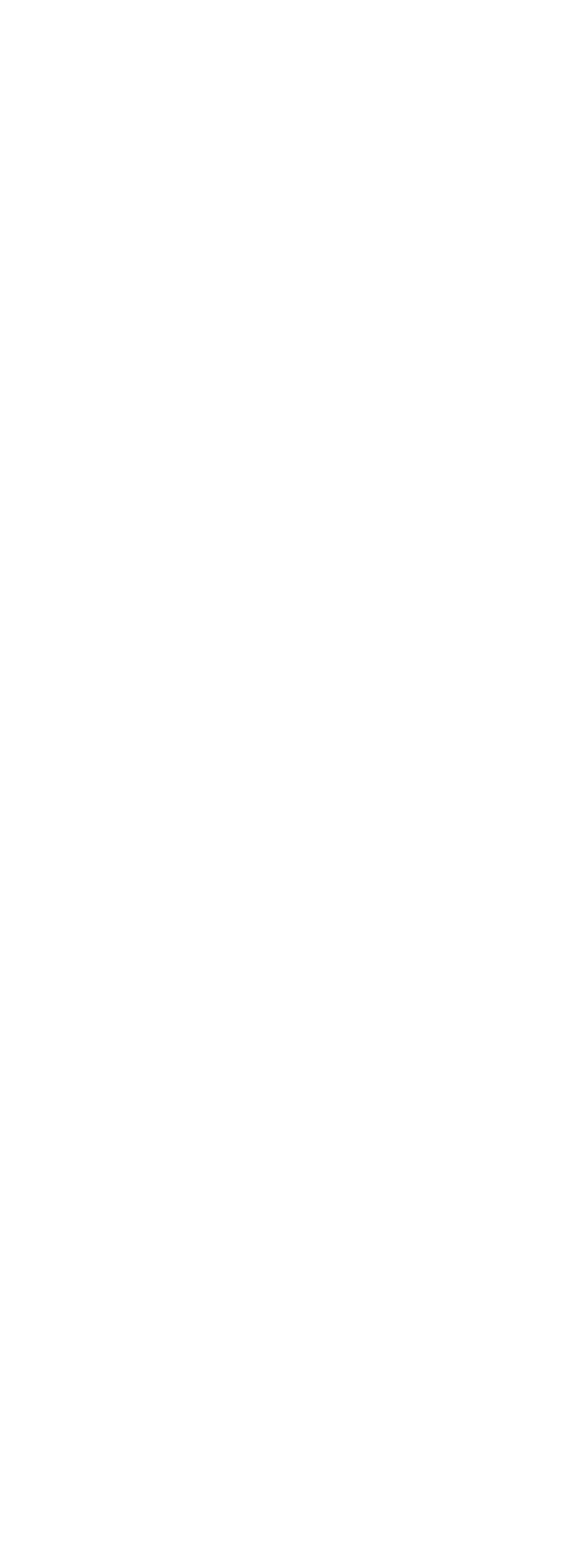
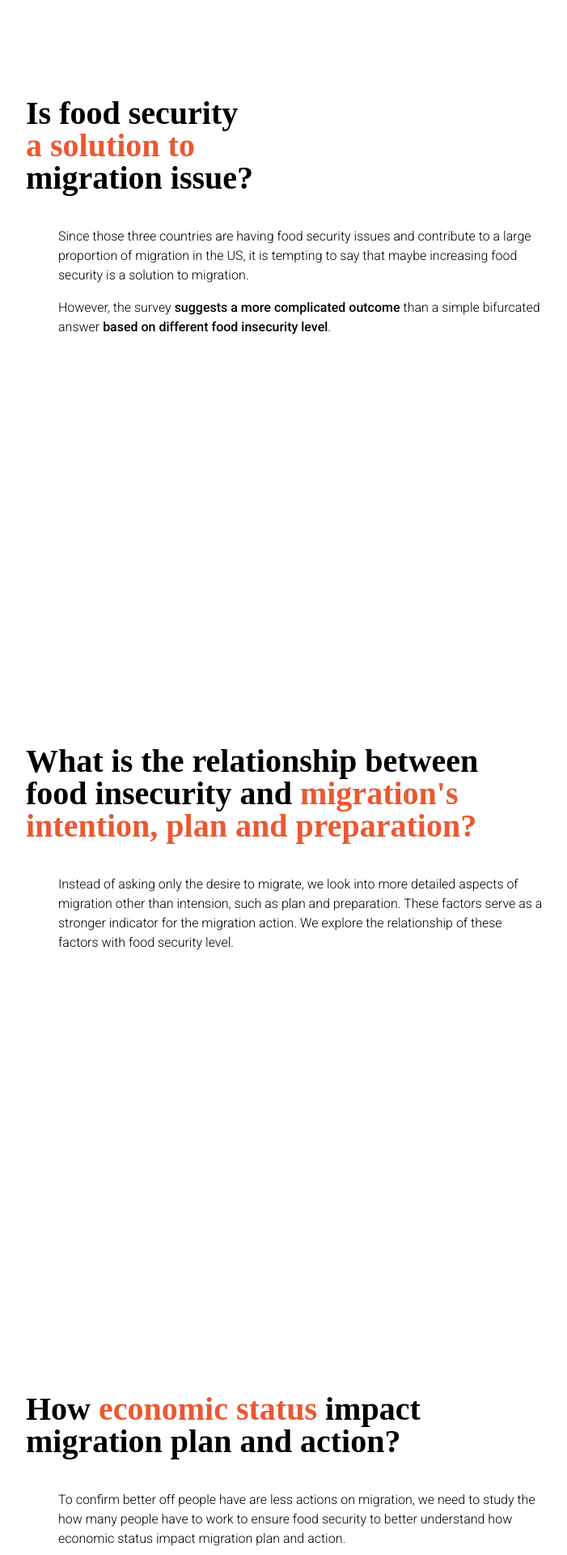
Before and after one commit to albatross97/food-mig, a React (Create React App) app: page / in a window 1280 px wide. Shown: the part 1720-3640 px from the top of the page at 81% size, without its empty margins (96-797 px from the left). Before the commit the page ends 1608 px from the top, so only its background shows below. Built offline with nearby package versions, Linux system fonts and the light colour scheme; no server answers; a web font is replaced by a local one.

Commit message:
sections of description

```diff
--- /dev/null
+++ b/src/components/Footer.tsx
@@ -0,0 +1,5 @@
+const Footer = () => {
+  return <div className=" footer"></div>;
+};
+
+export default Footer;
--- a/src/pages/App.tsx
+++ b/src/pages/App.tsx
@@ -5,6 +5,11 @@ import '../scss/utilities.scss';
 import Title from './Title';
 import IntroMap from './IntroMap';
 import ProgressBar from '../components/ProgressBar';
+import Food2Mig from './Food2Mig';
+import Mig2Action from './Mig2Action';
+import Mig2Eco from './Mig2Eco';
+import Summary from './Summary';
+import Footer from '../components/Footer';
 
 function App() {
   return (
@@ -12,6 +17,11 @@ function App() {
       <ProgressBar />
       <Title />
       <IntroMap />
+      <Food2Mig />
+      <Mig2Action />
+      <Mig2Eco />
+      <Summary />
+      <Footer />
     </div>
   );
 }
--- /dev/null
+++ b/src/pages/Food2Mig.tsx
@@ -0,0 +1,25 @@
+const Food2Mig = () => {
+  return (
+    <div className="u-section">
+      <div className="card">
+        <h3>
+          Is food security<div className="u-red">a solution to</div>
+          migration issue?
+        </h3>
+        <p>
+          Since those three countries are having food security issues and
+          contribute to a large proportion of migration in the US, it is
+          tempting to say that maybe increasing food security is a solution to
+          migration.
+        </p>
+        <p>
+          However, the survey <span> suggests a more complicated outcome </span>
+          than a simple bifurcated answer{' '}
+          <span>based on different food insecurity level</span>.
+        </p>
+      </div>
+    </div>
+  );
+};
+
+export default Food2Mig;
--- /dev/null
+++ b/src/pages/Mig2Action.tsx
@@ -0,0 +1,23 @@
+const Mig2Action = () => {
+  return (
+    <div className="u-section">
+      <div className="card">
+        <h3>
+          What is the relationship between food insecurity and{' '}
+          <span className="u-red">
+            migration's intention, plan and preparation?
+          </span>
+        </h3>
+        <p>
+          Instead of asking only the desire to migrate, we look into more
+          detailed aspects of migration other than intension, such as plan and
+          preparation. These factors serve as a stronger indicator for the
+          migration action. We explore the relationship of these factors with
+          food security level.
+        </p>
+      </div>
+    </div>
+  );
+};
+
+export default Mig2Action;
--- /dev/null
+++ b/src/pages/Mig2Eco.tsx
@@ -0,0 +1,20 @@
+const Mig2Eco = () => {
+  return (
+    <div className="u-section">
+      <div className="card">
+        <h3>
+          How <span className="u-red"> economic status</span> impact migration
+          plan and action?
+        </h3>
+        <p>
+          To confirm better off people have are less actions on migration, we
+          need to study the how many people have to work to ensure food security
+          to better understand how economic status impact migration plan and
+          action.
+        </p>
+      </div>
+    </div>
+  );
+};
+
+export default Mig2Eco;
--- /dev/null
+++ b/src/pages/Summary.tsx
@@ -0,0 +1,94 @@
+const Summary = () => {
+  return (
+    <div className="u-section summary">
+      <div className="summary-sub left">
+        <h3>Summary</h3>
+        <strong>Limited Impact of Food Security</strong>
+        <p>
+          To conclude, food insecurity has limited impact on migration issue.
+          The correlation between food security and migration intension and
+          action are not significant in these three countries.
+        </p>
+        <strong>Food Insecurity and Migration</strong>
+        <p>
+          People with better food supply tend to have greater desire to migrate.
+          Yet their possibility of making solid plan for migration is smaller.
+        </p>
+        <p>
+          One explanation to this might be, as people need less to worry about
+          basic need for food, they may have more resources and time to think of
+          new possibilities such as migration that may further improve their
+          living standard. However, these better-off people do not necessarily
+          make actual plan for migration in the near future compared with the
+          food insecure.
+        </p>
+        <strong>Migration Issue's Complexity</strong>
+        <p>
+          Migration issue is a complicated and multi-causal subject that require
+          a much wider perspective. Food security shall not be considered as the
+          only solution or even bargaining chip to solve the immigration issue,
+          but rather a bottom line that every nation and individual shall hold
+          and ensure.
+        </p>
+        <p>
+          From the survey, it’s astonishing to see that there is still a large
+          portion of people suffering food insecurity in the triangle region.
+          Ensuring basic human right – the right to food is undoubtedly the
+          first priority.
+        </p>
+      </div>
+      <div className="summary-sub right">
+        <div className="reference">
+          <h3>Reference</h3>
+          <ul>
+            <li>
+              Abuelafia, Emmanuel, Giselle Del Carmen, Marta Ruiz-Arranz. “In
+              the footprints of migrants: Perspectives and experiences of
+              migrants from El Salvador, Guatemala and Honduras in the United
+              States.” Inter-American Development Bank: Creative Commons, 2019.
+            </li>
+            <li>
+              World Food Programme, “Climate crisis and economic shocks leave
+              millions food insecure across Central America”, UN News, 23
+              February 2021
+            </li>
+            <li>
+              Clemens, Michael. “The Real Root Causes of America’s Border Crisis
+              And How Biden Can Address Them.” Foreign Affairs. 7 June 2021.
+            </li>
+          </ul>
+        </div>
+        <div className="data-source">
+          <h3>Data Source</h3>
+          <ul>
+            <li>
+              <a
+                href="https://www.fao.org/faostat/en/#data/FS"
+                className="u-link"
+              >
+                Prevalence of moderate and severe food insecurity in the total
+                population by nations, 2020
+              </a>
+            </li>
+            <li>
+              <a
+                href="https://www.un.org/development/desa/pd/content/international-migrant-stock"
+                className="u-link"
+              >
+                International Migrant Stock, Population Division, United
+                Nations, 2020
+              </a>
+            </li>
+            <li>
+              Anonymized data from 5000+ Household Interviews conducted by a
+              joint initiative between World Food Program and the Migration
+              Policy Institute and the International Organization for Migration.
+            </li>
+          </ul>
+        </div>
+      </div>
+    </div>
+  );
+};
+
+export default Summary;
--- a/src/scss/components/_card.scss
+++ b/src/scss/components/_card.scss
@@ -3,13 +3,12 @@
   pointer-events: none;
   padding-top: 15%;
   z-index: 2;
-  width: 50%;
-
-  span {
-    font-weight: 500;
-  }
+  width: var(--card-width);
 
   p {
     margin-left: var(--xl);
+    span {
+      font-weight: 500;
+    }
   }
 }
--- /dev/null
+++ b/src/scss/components/_footer.scss
@@ -0,0 +1,4 @@
+.footer {
+  height: 20vh;
+  padding: 0 var(--section-padding);
+}
--- a/src/scss/pages/_introMap.scss
+++ b/src/scss/pages/_introMap.scss
@@ -6,6 +6,7 @@
 #tooltip-map {
   position: absolute;
   max-width: 300px;
+  width: 50%;
   padding: var(--s) var(--m);
 
   background: white;
--- /dev/null
+++ b/src/scss/pages/_summary.scss
@@ -0,0 +1,27 @@
+.summary {
+  display: inline-flex;
+  justify-content: center;
+  gap: var(--xxl);
+
+  * > div {
+    flex: 1 1;
+  }
+
+  h3 {
+    margin-bottom: var(--m);
+  }
+
+  p {
+    margin: var(--s) 0 var(--m);
+  }
+
+  ul {
+    padding-left: 20px;
+  }
+}
+
+@media (max-width: 600px) {
+  .summary {
+    flex-direction: column;
+  }
+}
--- a/src/scss/utilities.scss
+++ b/src/scss/utilities.scss
@@ -4,8 +4,9 @@
 
 @import 'pages/title';
 @import 'pages/introMap';
-
+@import 'pages/summary';
 @import 'components/card';
+@import 'components/footer';
 
 :root {
   // === COLORS PRIMARY
@@ -36,14 +37,17 @@
   --xl: 40px;
   --xxl: 60px;
   --section-padding: 10%;
+  --card-width: 50%;
 }
 
 @media (max-width: 600px) {
   :root {
+    --m: 14px;
     --l: 20px;
     --xl: 30px;
     --xxl: 40px;
     --section-padding: 5%;
+    --card-width: 80%;
   }
 
   small {
@@ -60,6 +64,7 @@ body {
   margin: 0;
   padding: 0;
   font-family: var(--font-main);
+  font-size: var(--m);
   font-weight: 300;
   line-height: var(--l);
 }
```
